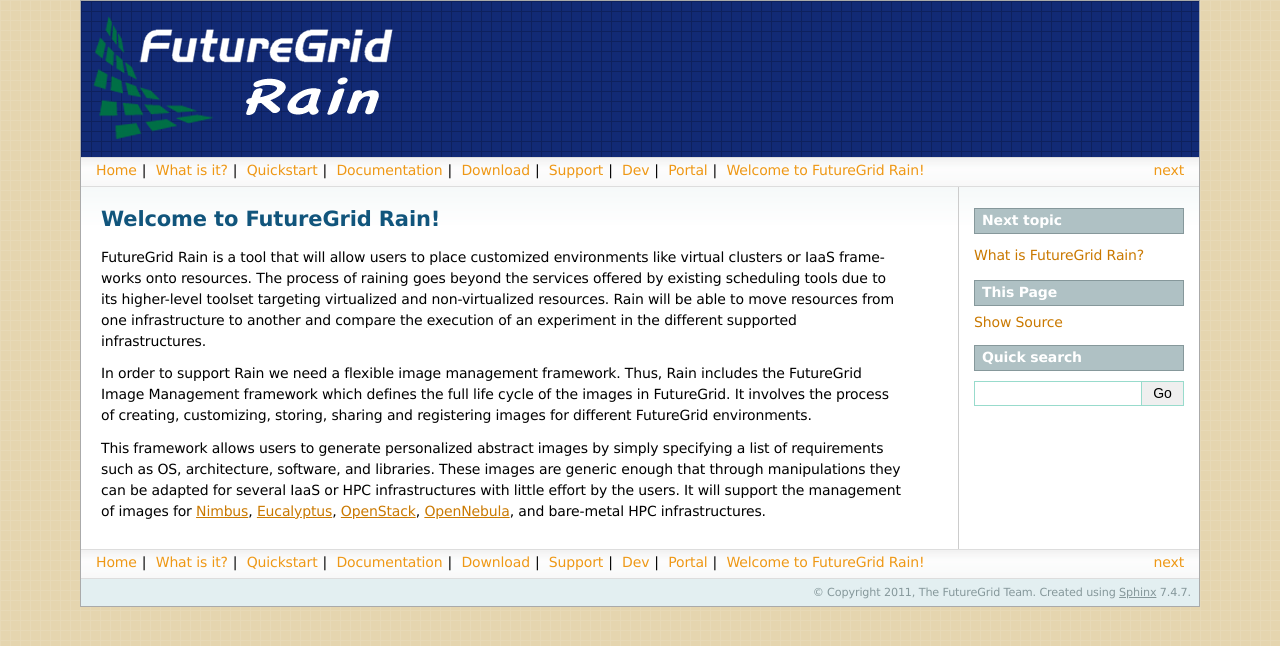
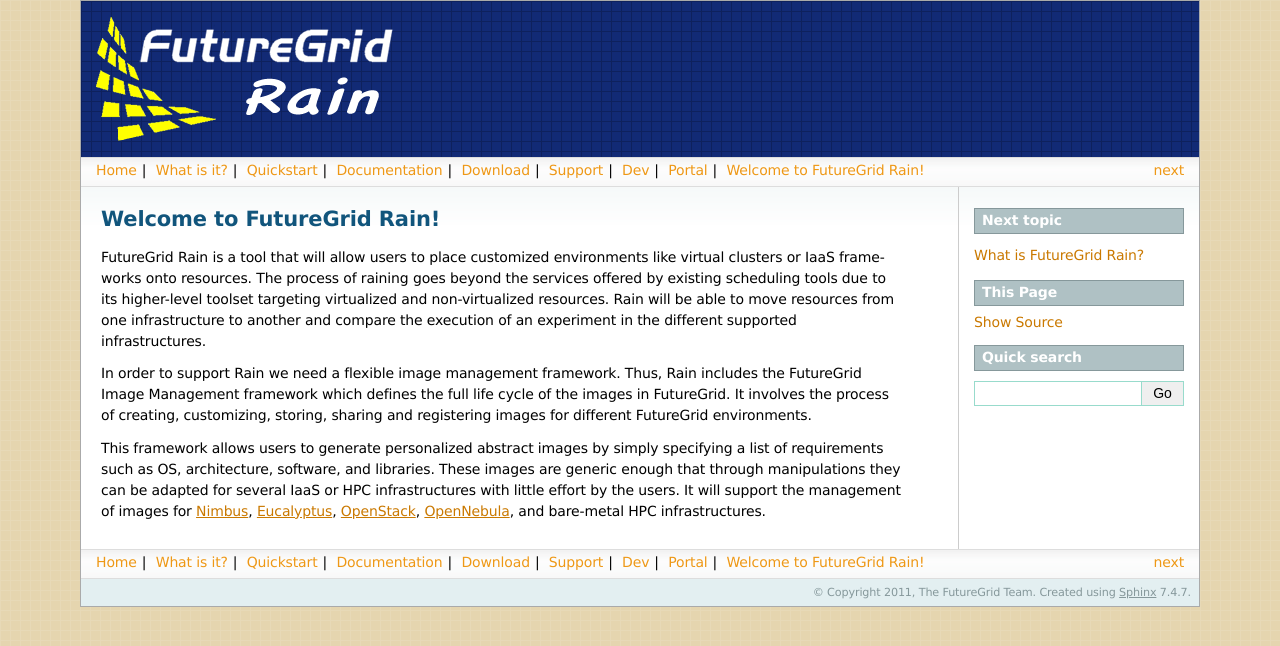
Before and after one commit to futuregrid/rain, a Sphinx documentation site: the page built from doc/index.rst, in a window 1280 px wide. Shown: the top 646 px of the page. Built offline with Sphinx 7.4.7, drawn with Linux system fonts in a browser that asks for light colours.

Commit message:
change color

```diff
--- a/doc/_templates/layout.html
+++ b/doc/_templates/layout.html
@@ -27,7 +27,7 @@
 }
 </style>
 <div class="header">
-<a href="{{ pathto('index') }}"><img src="{{pathto("_static/logo_rain.png", 1) }}" border="0" alt="FutureGrid Rain"/></a>
+<a href="{{ pathto('index') }}"><img src="{{pathto("_static/logo_rain_y.png", 1) }}" border="0" alt="FutureGrid Rain"/></a>
 </div>
 {{ super() }}
 {% endblock %}
```
Also changed, not shown: doc/_static/logo_rain_y.png (added).
